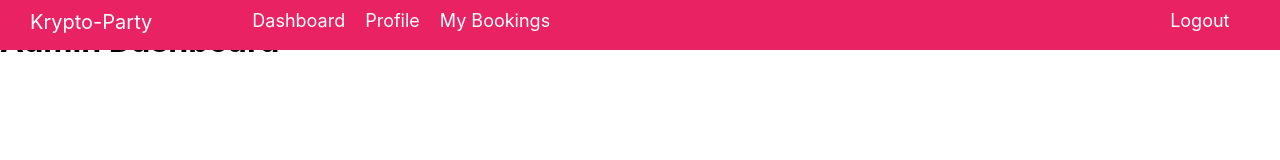
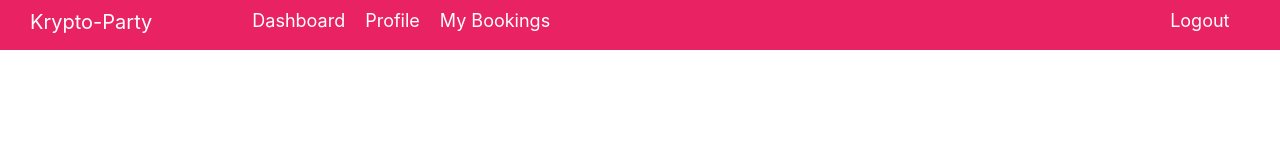
Before and after one commit to maheshkodali68/maheshkodali68, a React (Create React App) app in the folder reactapp/: page /admin/dashboard in a window 1280 px wide. Shown: the top 160 px of the page. Built offline with nearby package versions, Linux system fonts and the light colour scheme.

Commit message:
Update AdminDashboard.js

```diff
--- a/reactapp/src/Admin-side/admin-dashboard/AdminDashboard.js
+++ b/reactapp/src/Admin-side/admin-dashboard/AdminDashboard.js
@@ -4,7 +4,7 @@ import AdminNavbar from "../admin-navbar/AdminNavbar";
 
 function AdminDashboard(){
     return(
-        <><AdminNavbar /><h1>Admin Dashboard</h1></>
+        <><AdminNavbar /></>
     )
 }
 export default AdminDashboard;
```
